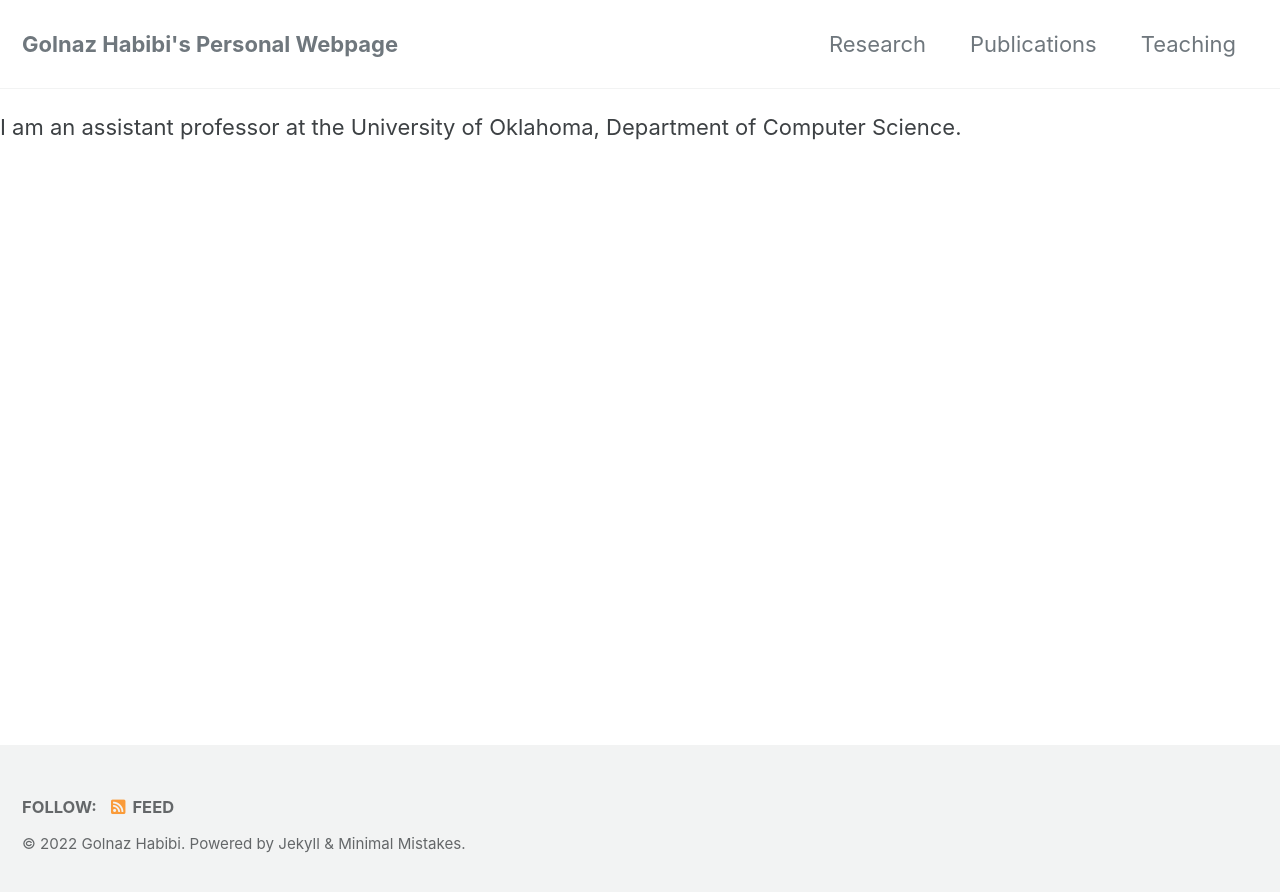
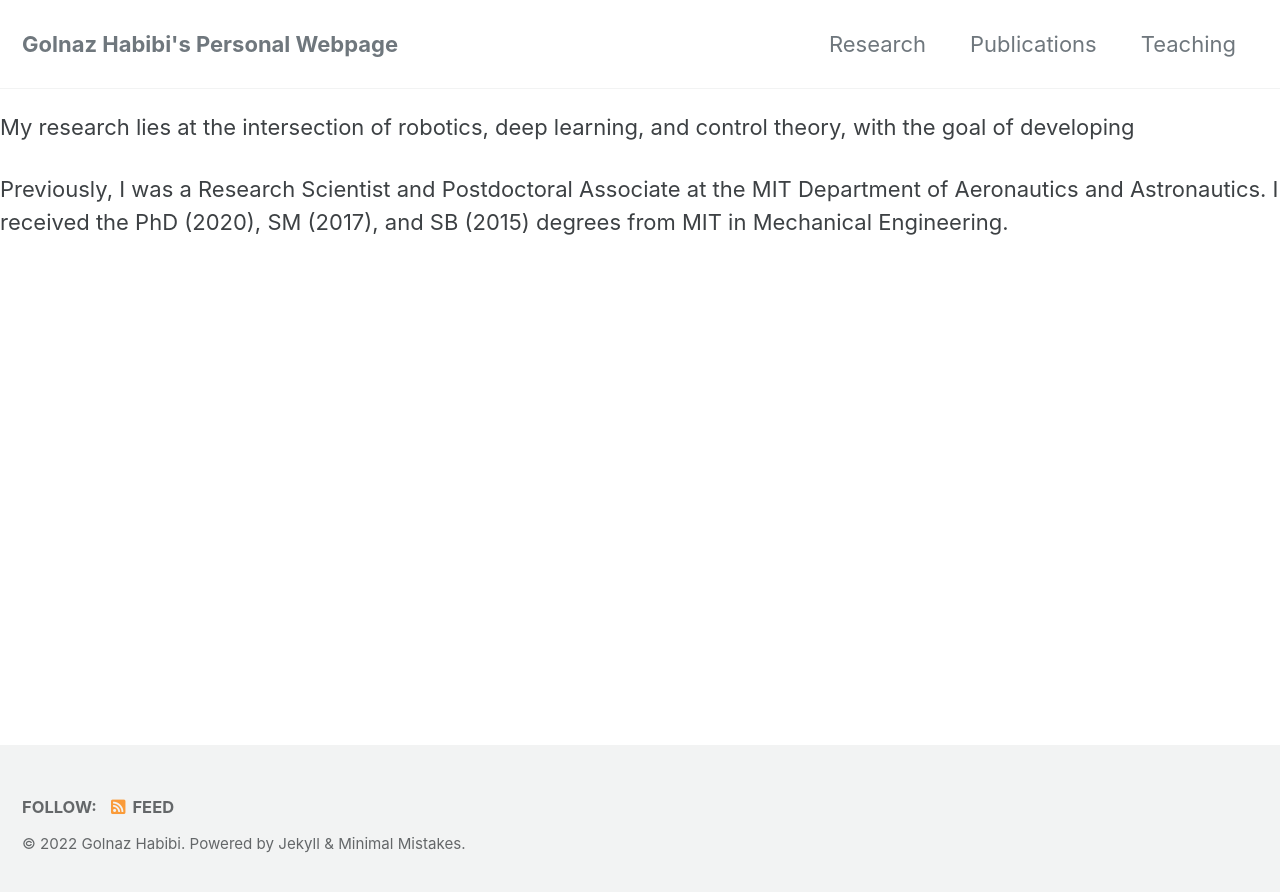
Before and after one commit to golnazhabibi3/my_old_website, a Jekyll site: the page built from _posts/main_page.md, in a window 1280 px wide. Shown: the top 892 px of the page. Built offline with Jekyll 4.4.1, drawn with Linux system fonts in a browser that asks for light colours; cached includes are drawn as plain includes; our own code applies the rules of GitHub Pages for plain Markdown files.

Commit message:
Update main_page.md

```diff
--- a/_posts/main_page.md
+++ b/_posts/main_page.md
@@ -1 +1,19 @@
-I am an assistant professor at the University of Oklahoma, Department of Computer Science.
+---
+permalink: /
+title:
+excerpt: "About me"
+author_profile: true
+redirect_from:
+  - /about/
+  - /main_page.html
+
+
+I'm currently an ** Assistant Professor ** of Department of Computer Science at the University of Oklahoma (known as OU). I am serving as a faculty of Computer Science and Data Science and Analytics Program at OU.
+
+
+---
+
+My research lies at the intersection of robotics, deep learning, and control theory, with the goal of developing
+
+Previously, I was a Research Scientist and Postdoctoral Associate at the MIT Department of Aeronautics and Astronautics.
+I received the PhD (2020), SM (2017), and SB (2015) degrees from MIT in Mechanical Engineering.
```
